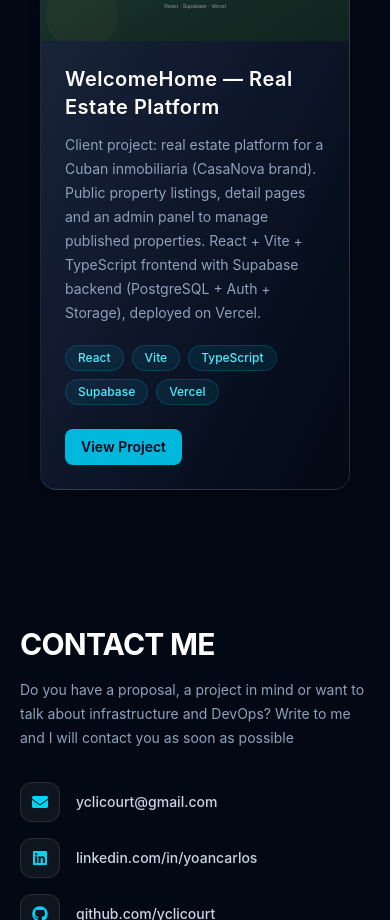
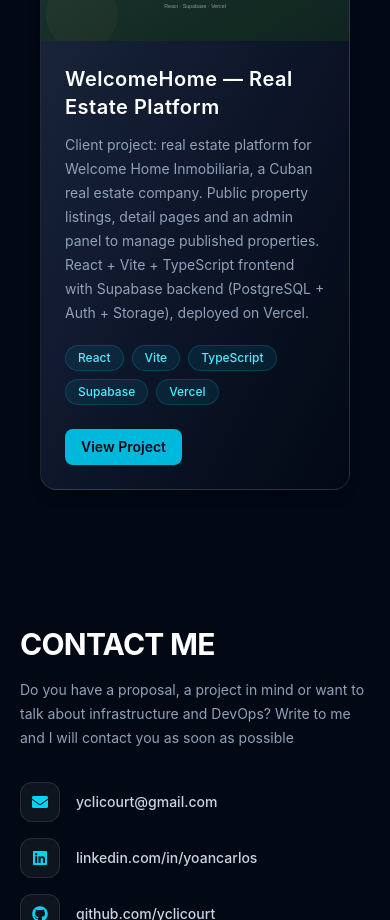
Before and after one commit to yclicourt/portfolio-yoadevOps, a React (Vite) app: page / in a window 390 px wide. Shown: the part 11080-12000 px from the top of the page. Built offline with nearby package versions, Linux system fonts and the light colour scheme.

Commit message:
WelcomeHome card: CasaNova brand -> Welcome Home Inmobiliaria

```diff
--- a/src/constants/projects.ts
+++ b/src/constants/projects.ts
@@ -113,7 +113,7 @@
     icon: "/images/projects/welcomehome.svg",
     href: "https://welcome-home-inmobiliary.vercel.app/",
     description:
-      "Client project: real estate platform for a Cuban inmobiliaria (CasaNova brand). Public property listings, detail pages and an admin panel to manage published properties. React + Vite + TypeScript frontend with Supabase backend (PostgreSQL + Auth + Storage), deployed on Vercel.",
+      "Client project: real estate platform for Welcome Home Inmobiliaria, a Cuban real estate company. Public property listings, detail pages and an admin panel to manage published properties. React + Vite + TypeScript frontend with Supabase backend (PostgreSQL + Auth + Storage), deployed on Vercel.",
     tools: ["React", "Vite", "TypeScript", "Supabase", "Vercel"],
   },
 ];
```
